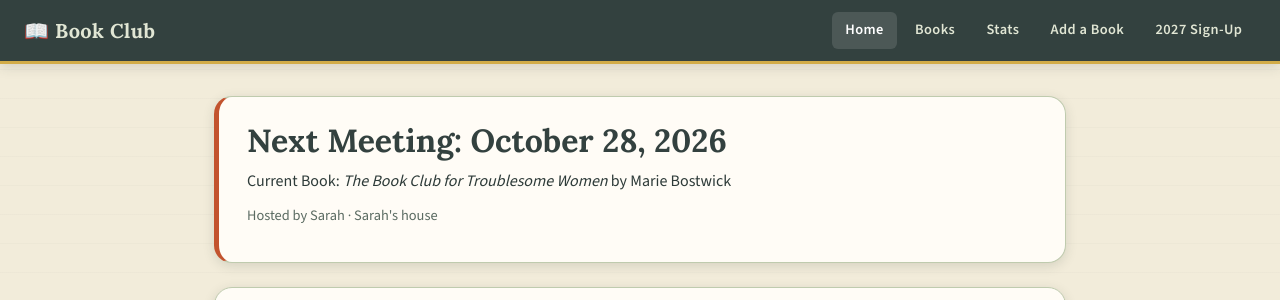
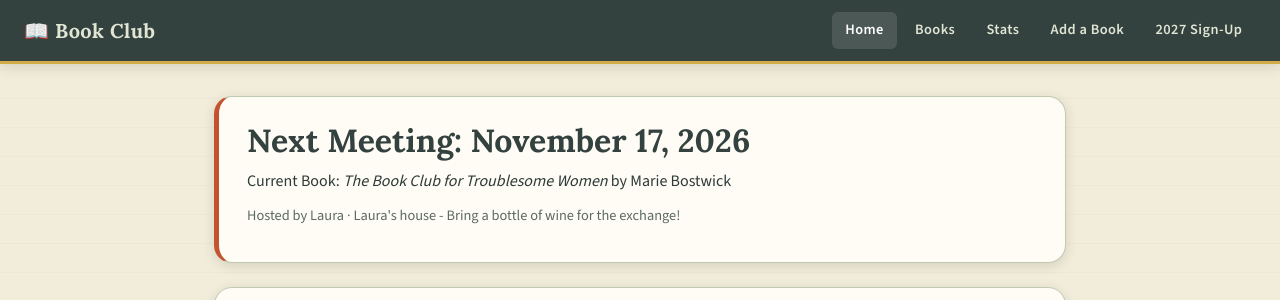
Before and after one commit to kellybearclawz/bookclub, a plain HTML site: page index.html in a window 1280 px wide. Shown: the top 300 px of the page. Drawn offline with nearby package versions, Linux system fonts and the light colour scheme; no server answers.

Commit message:
Change next meeting details for November 2026
Updated the next meeting details including date, host, and location.

```diff
--- a/index.html
+++ b/index.html
@@ -50,9 +50,9 @@
   <script>
     // ─── ONLY EDIT THIS SECTION EACH MONTH ──────────────────
     var NEXT_MEETING = {
-      date:     'October 28, 2026',
-      host:     'Sarah',
-      location: "Sarah's house"
+      date:     'November 17, 2026',
+      host:     'Laura',
+      location: "Laura's house - Bring a bottle of wine for the exchange!"
     };
     // ─────────────────────────────────────────────────────────
 
```
